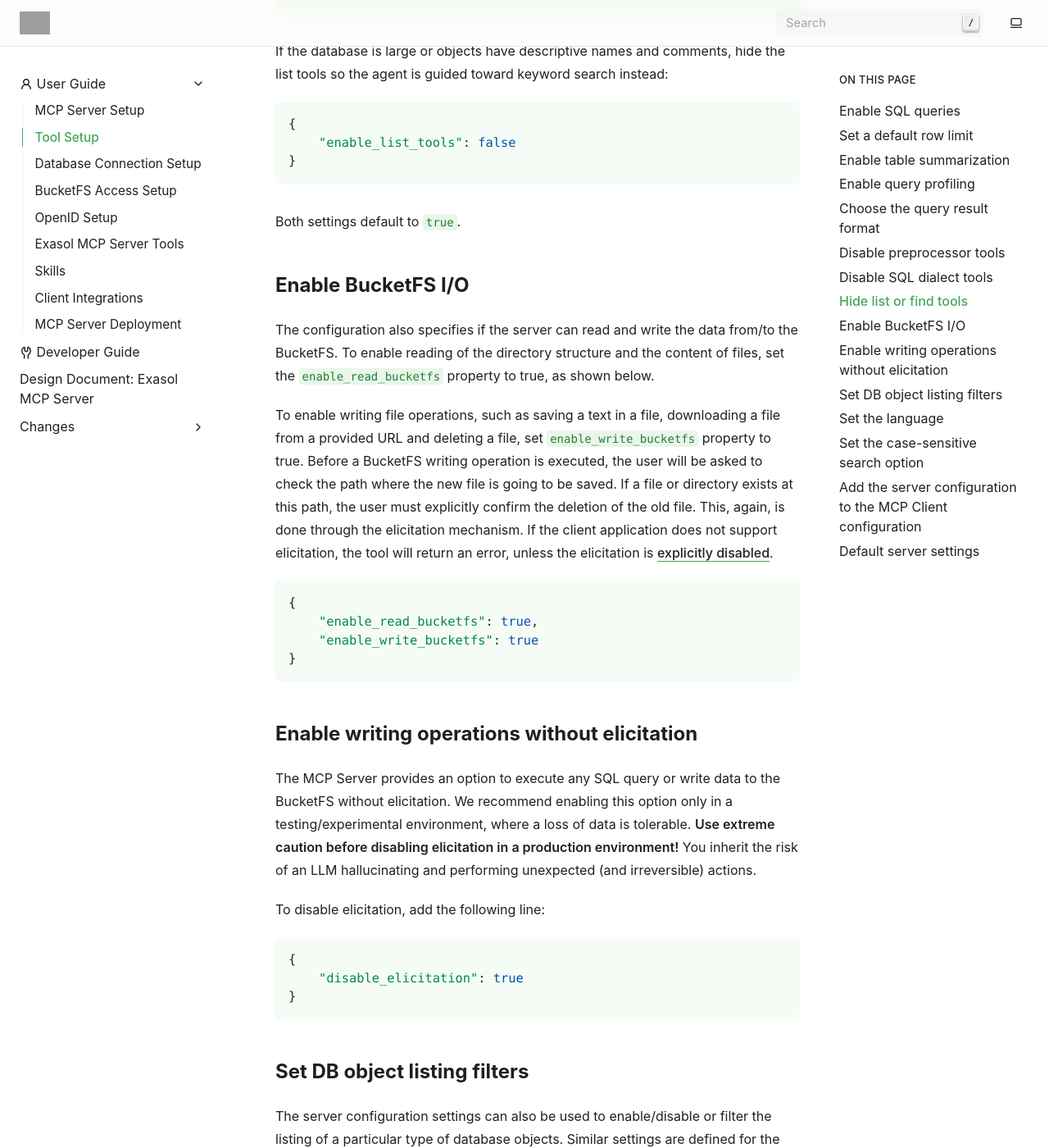
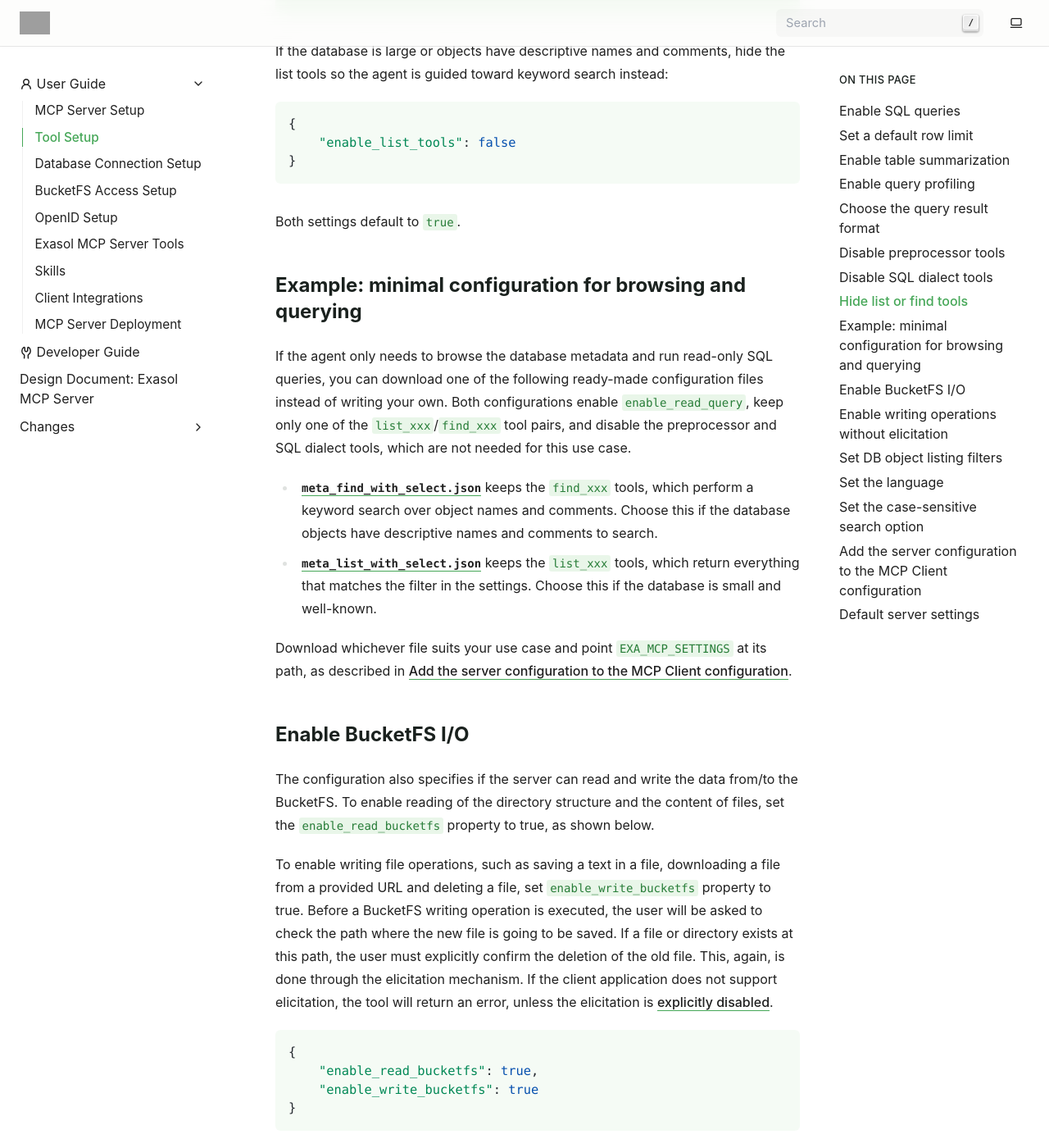
Before and after one commit to exasol/mcp-server, a Sphinx documentation site: the page built from doc/user_guide/tool_setup.rst, in a window 1280 px wide and 1400 px high, scrolled down 3644 px. Shown: the whole window at 82% size. Built offline with Sphinx 7.4.7, drawn with Linux system fonts in a browser that asks for light colours; grey boxes are pictures that could not be loaded.

Commit message:
#290: Added example settings files

```diff
--- /dev/null
+++ b/doc/user_guide/meta_find_with_select.json
@@ -0,0 +1,9 @@
+{
+    "views": {
+        "enable": true
+    },
+    "enable_list_tools": false,
+    "enable_read_query": true,
+    "enable_preprocessor_tools": false,
+    "enable_dialect_tools": false
+}
--- /dev/null
+++ b/doc/user_guide/meta_list_with_select.json
@@ -0,0 +1,9 @@
+{
+    "views": {
+        "enable": true
+    },
+    "enable_find_tools": false,
+    "enable_read_query": true,
+    "enable_preprocessor_tools": false,
+    "enable_dialect_tools": false
+}
--- a/doc/user_guide/tool_setup.rst
+++ b/doc/user_guide/tool_setup.rst
@@ -152,6 +152,26 @@
 
 Both settings default to ``true``.
 
+Example: minimal configuration for browsing and querying
+----------------------------------------------------------
+
+If the agent only needs to browse the database metadata and run read-only SQL
+queries, you can download one of the following ready-made configuration files
+instead of writing your own. Both configurations enable ``enable_read_query``,
+keep only one of the ``list_xxx``/``find_xxx`` tool pairs, and disable the
+preprocessor and SQL dialect tools, which are not needed for this use case.
+
+* :download:`meta_find_with_select.json` keeps the ``find_xxx`` tools, which
+  perform a keyword search over object names and comments. Choose this if the
+  database objects have descriptive names and comments to search.
+* :download:`meta_list_with_select.json` keeps the ``list_xxx`` tools, which
+  return everything that matches the filter in the settings. Choose this if
+  the database is small and well-known.
+
+Download whichever file suits your use case and point ``EXA_MCP_SETTINGS`` at
+its path, as described in
+:ref:`add-server-configuration-to-mcp-client-configuration`.
+
 Enable BucketFS I/O
 --------------------
 
@@ -261,6 +281,8 @@
         "case_sensitive": true
     }
 
+.. _add-server-configuration-to-mcp-client-configuration:
+
 Add the server configuration to the MCP Client configuration
 ------------------------------------------------------------
 
```
Also changed, not shown: doc/changes/unreleased.md (+5 -0 lines).
